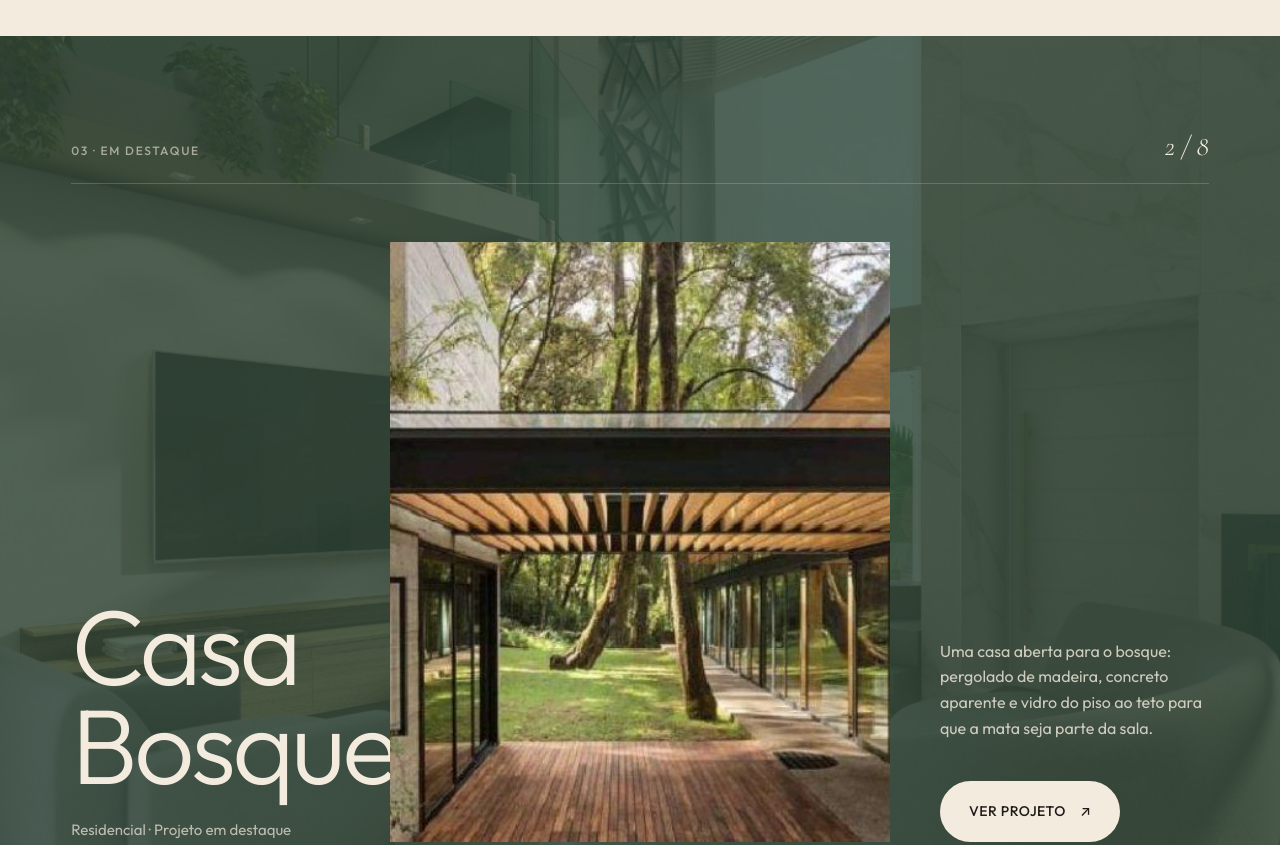
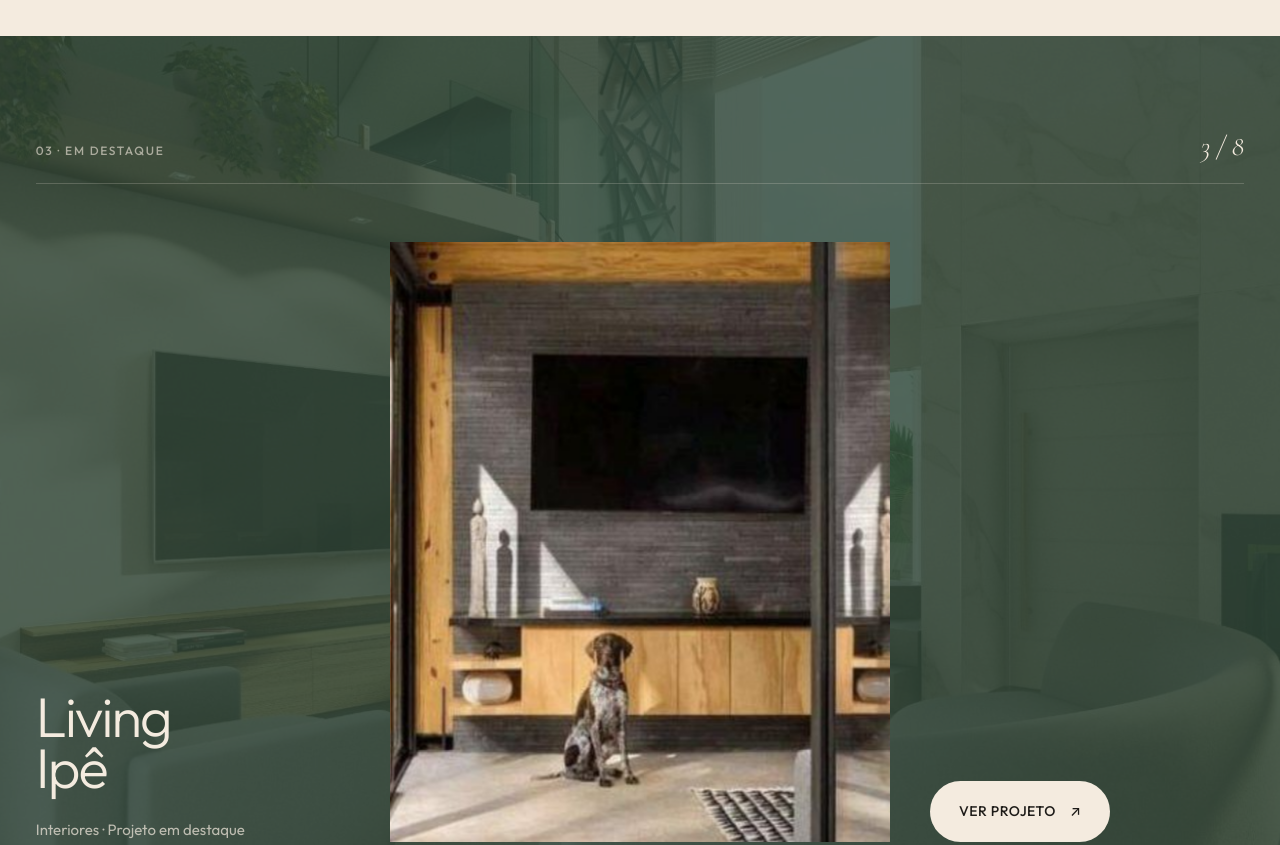
Before and after one commit to anaclaraaribeiro/AbicalaffeArquitetura, a plain HTML site: page index.html in a window 1280 px wide. Shown: the part 3500-4345 px from the top of the page. Drawn offline with nearby package versions, Linux system fonts and the light colour scheme.

Commit message:
Destaque: título sem cortes e carrossel automático
- Título ajusta o tamanho para caber o nome mais longo na coluna
- Padding lateral menor na seção
- Carrossel passa sozinho a cada 6s (pausa com o mouse em cima ou fora da tela)

Co-Authored-By: Claude Opus 5.5 <noreply@anthropic.com>

```diff
--- a/index.html
+++ b/index.html
@@ -128,11 +128,11 @@ button{font:inherit;color:inherit;background:none;border:0;cursor:pointer}
 .destaque{position:relative;color:var(--creme);overflow:hidden;background:var(--verde-esc)}
 .destaque-bg{position:absolute;inset:0;width:100%;height:100%;object-fit:cover}
 .destaque::before{content:"";position:absolute;inset:0;background:rgba(47,70,57,.82);z-index:1}
-.destaque .wrap{position:relative;z-index:2;padding-top:96px;padding-bottom:48px}
+.destaque .wrap{position:relative;z-index:2;padding:96px clamp(20px,2.8vw,40px) 48px}
 .destaque .head-row{border-color:rgba(244,235,223,.2)}
 .destaque .head-row .serif{color:var(--creme)}
-.destaque-grid{display:grid;grid-template-columns:minmax(0,1fr) 500px minmax(0,1fr);gap:50px;align-items:end;margin-top:58px}
-.destaque h2{font-size:clamp(64px,8.33vw,120px);line-height:.92;letter-spacing:-.035em}
+.destaque-grid{display:grid;grid-template-columns:minmax(0,1fr) 500px minmax(0,1fr);gap:40px;align-items:end;margin-top:58px}
+.destaque h2{font-size:clamp(56px,7.5vw,108px);line-height:.92;letter-spacing:-.035em;white-space:nowrap}
 .destaque-cat{margin-top:24px;font-size:15px;opacity:.7}
 .d-car{position:relative;width:100%;aspect-ratio:5/6;overflow:hidden;touch-action:pan-y;cursor:grab;user-select:none;-webkit-user-select:none}
 .d-car:active{cursor:grabbing}
@@ -529,8 +529,40 @@ function fim() {
   ocupado = false;
 }
 posicionar(false);
-el("d-prev").addEventListener("click", () => ir(-1));
-el("d-next").addEventListener("click", () => ir(1));
+
+// título do destaque: um só tamanho que caiba o nome mais longo na coluna
+function ajustarTitulo() {
+  const h = el("d-title");
+  const atualHtml = h.innerHTML;
+  h.style.fontSize = "";
+  let size = parseFloat(getComputedStyle(h).fontSize);
+  for (const p of projetos) {
+    h.innerHTML = p.nome.replace(" ", "<br>");
+    while (h.scrollWidth > h.clientWidth + 1 && size > 28) {
+      size -= 2;
+      h.style.fontSize = size + "px";
+    }
+  }
+  h.innerHTML = atualHtml;
+}
+document.fonts.ready.then(ajustarTitulo);
+let tAjuste;
+addEventListener("resize", () => { clearTimeout(tAjuste); tAjuste = setTimeout(ajustarTitulo, 150); });
+el("d-prev").addEventListener("click", () => { ir(-1); reiniciarAuto(); });
+el("d-next").addEventListener("click", () => { ir(1); reiniciarAuto(); });
+
+// passa sozinho a cada 6s, só com a seção na tela e sem o mouse em cima
+const destaque = document.querySelector(".destaque");
+const semMovimento = matchMedia("(prefers-reduced-motion: reduce)").matches;
+let auto, visivel = false, pausado = false;
+function reiniciarAuto() {
+  clearInterval(auto);
+  if (!semMovimento && visivel && !pausado && !document.hidden) auto = setInterval(() => ir(1), 6000);
+}
+new IntersectionObserver(([e]) => { visivel = e.isIntersecting; reiniciarAuto(); }, { threshold: 0.4 }).observe(destaque);
+destaque.addEventListener("mouseenter", () => { pausado = true; reiniciarAuto(); });
+destaque.addEventListener("mouseleave", () => { pausado = false; reiniciarAuto(); });
+document.addEventListener("visibilitychange", reiniciarAuto);
 
 // arrastar no carrossel
 let x0 = null;
@@ -540,7 +572,7 @@ car.addEventListener("pointerup", (e) => {
   if (x0 === null) return;
   const dx = e.clientX - x0;
   x0 = null;
-  if (Math.abs(dx) > 40) ir(dx < 0 ? 1 : -1);
+  if (Math.abs(dx) > 40) { ir(dx < 0 ? 1 : -1); reiniciarAuto(); }
 });
 car.addEventListener("pointerleave", () => { x0 = null; });
 
```
